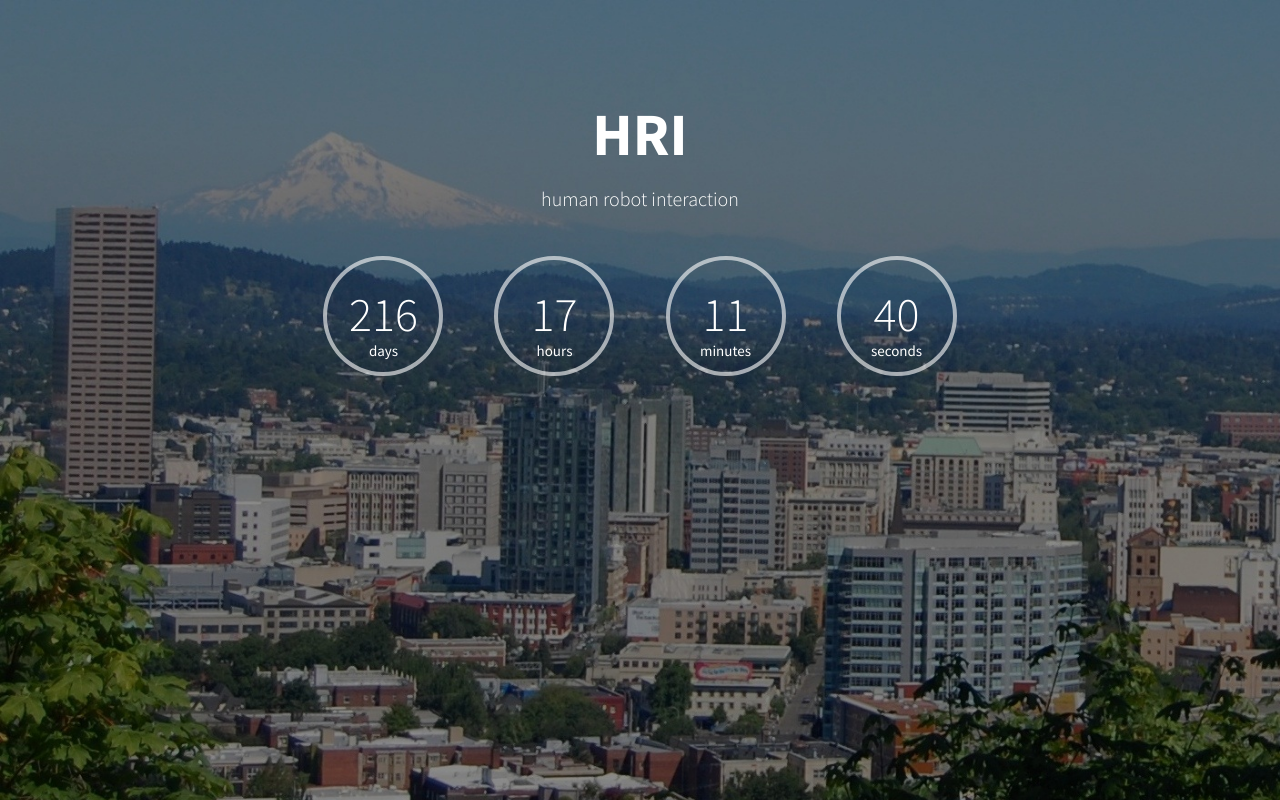
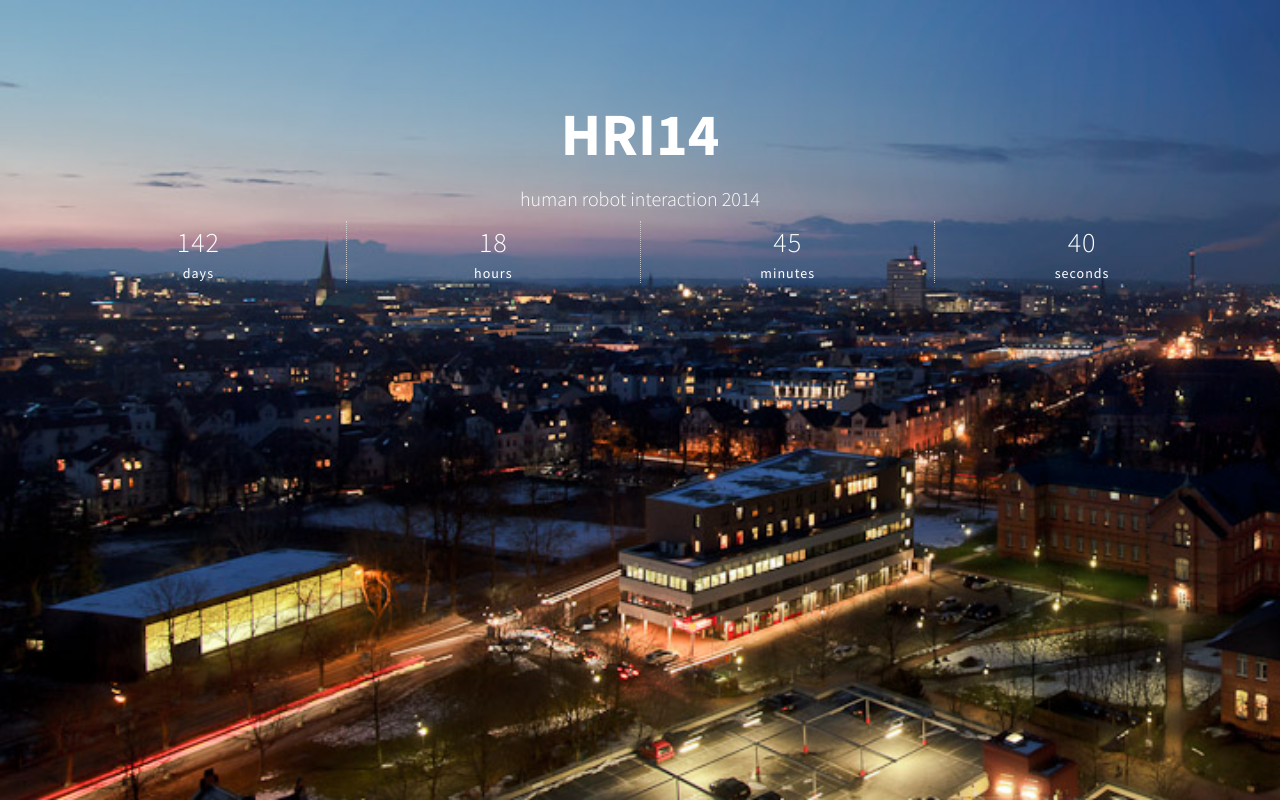
Before and after one commit to harmishhk/deadlines, a plain HTML site: page index.html in a window 1280 px wide. Both pictures are taken after a click on the element 640 px from the left and 48 px from the top of the page. Drawn offline with Linux system fonts and the light colour scheme.

Commit message:
synchronous loading of json and updating details page from json data based on clicked entry

```diff
--- a/css/main.css
+++ b/css/main.css
@@ -213,6 +213,12 @@ body {
         font-size: 12px;
         text-transform: lowercase;
     }
+
+    .timer-box{
+        margin: 35px 30px;
+        padding: 20px 0 0 0;
+        width: 110px;
+    }
 }
 
 /* other special media query for list view */
--- a/deadlines.json
+++ b/deadlines.json
@@ -2,19 +2,22 @@
     {
         "entry_no": "entry1",
         "shorttitle": "HRI14",
-        "fulltitle": "human robot interaction",
-        "date": "2015-05-01T00:00:00.511Z"
+        "fulltitle": "human robot interaction 2014",
+        "date": "2015-05-01T00:34:00.511Z",
+        "background": "img/bielefeld.jpg"
     },
     {
         "entry_no": "entry2",
         "shorttitle": "HRI15",
-        "fulltitle": "human robot interaction",
-        "date": "2015-02-16T00:30:00.511Z"
+        "fulltitle": "human robot interaction 2015",
+        "date": "2015-02-16T00:30:00.511Z",
+        "background": "img/portland.jpg"
     },
     {
         "entry_no": "entry3",
         "shorttitle": "HRI16",
-        "fulltitle": "human robot interaction",
-        "date": "2015-06-23T00:00:30.511Z"
+        "fulltitle": "human robot interaction 2016",
+        "date": "2015-06-23T06:00:30.511Z",
+        "background": "img/new-zealand.jpg"
     }
 ]
--- a/index.html
+++ b/index.html
@@ -58,13 +58,15 @@
     </section>
 
     <section id="details-view" style="display:none">
-        <div id="fullpage-bg" class="container fullview">
+        <div id="details-page" class+"container">
+            <div id="fullpage-bg" class=" fullview">
                 <h1 id="shorttitle"></h1>
                 <h2 id="fulltitle"></h2>
                 <div id="days" class="timer-box"></div>
                 <div id="hours" class="timer-box"></div>
                 <div id="minutes" class="timer-box"></div>
                 <div id="seconds" class="timer-box"></div>
+            </div>
         </div>
     </section>
 
@@ -106,6 +108,15 @@
     <div class="row row-sm-height"><br></div>
     </script>
 
+    <!--  define the template for details view page -->
+    <script id="details-tmpl" type="text/x-jsrender">
+    <div id="fullpage-bg" class=" fullview">
+    <h1>{{:shorttitle}}</h1>
+    <h2>{{:fulltitle}}</h2>
+    <div id="data-detail-counter"></div>
+    </div>
+    </script>
+
     <!-- custom js -->
     <script src="js/main.js"></script>
 </body>
--- a/js/main.js
+++ b/js/main.js
@@ -1,9 +1,21 @@
 $(document).ready(function(){
 
-    // load the data from deadlines.json file
-    $.getJSON('deadlines.json', function(entries) {
+    // load json data using a blocking call
+    var entries = (function () {
+        var json = null;
+        $.ajax({
+            'async': false,
+            'global': false,
+            'url': 'deadlines.json',
+            'dataType': "json",
+            'success': function (data) {
+                json = data;
+            }
+        });
+        return json;
+    })();
 
-        // convert date values for view and counters
+    // function to convert date values for view and counters
     $.views.converters({
         format: function(value) {
             var type = this.tagCtx.props.type;
@@ -25,12 +37,12 @@ $(document).ready(function(){
         }
     });
 
-        // applyt html template to json data
+    // applyt html template to json data using jsrender
     var template = $.templates("#entry-tmpl");
     var htmlOutput = template.render(entries);
     $("#entry-list").html(htmlOutput);
 
-        // initialize counters
+    // initialize the counters
     $('[data-countdown]').each(function() {
         var $this = $(this), finalDate = $(this).data('countdown');
         $this.countdown(finalDate, function(event) {
@@ -51,11 +63,37 @@ $(document).ready(function(){
     $('#entry2').css("background-color", colors[rand]);
 
     // trasit to detailed view when any entry is clicked
-        $(".entry-block").click(function(){
+    $(".entry-block").click(function(event){
+        // get clicket entry
+        var entry = null;
+        for (var i = 0; i < entries.length; i++) {
+            if (entries[i].entry_no == $(this).attr('id')) {
+                entry = entries[i];
+                break;
+            }
+        }
+
+        // render details page with clicked entry
+        var template = $.templates("#details-tmpl");
+        var htmlOutput = template.render(entry);
+        $("#details-page").html(htmlOutput);
+
+        // initialize counter on the details page
+        $('#data-detail-counter').countdown(moment(entry.date).format("YYYY[/]MM[/]DD hh[:]mm[:]ss")).on('update.countdown', function(event) {
+            var $this = $(this).html(event.strftime(''
+            + '<div class="list-timer-section"><div class="list-timer-amount">%D</div><div class="list-timer-period">day%!d</div></div>'
+            + '<div class="list-timer-section"><div class="list-timer-amount">%H</div><div class="list-timer-period">hour%!H</div></div>'
+            + '<div class="list-timer-section"><div class="list-timer-amount">%M</div><div class="list-timer-period">minute%!M</div></div>'
+            + '<div class="list-timer-section"><div class="list-timer-amount">%S</div><div class="list-timer-period">second%!S</div></div>'));
+        });
+
+        // change background image of details page
+        $('#fullpage-bg').css("background-image", "url(" + entry.background + ")");
+        $('#fullpage-bg').css("background-size", "cover");
+
+        // finally show the details page
         $("#list-view").fadeOut();
         $("#details-view").fadeIn();
-            $('#fullpage-bg').css("background-image", "url(img/portland.jpg)");
-            $('#fullpage-bg').css("background-size", "cover");
     });
 
     // transit back to list view when something is clicked on detailed view
@@ -64,48 +102,3 @@ $(document).ready(function(){
         $("#list-view").fadeIn();
     });
 });
-});
-
-(function($) {
-    var launch = new Date(2015, 06, 14, 11, 00);
-
-    var shorttitle = $('#shorttitle');
-    var fulltitle = $('#fulltitle');
-    var days = $('#days');
-    var hours = $('#hours');
-    var minutes = $('#minutes');
-    var seconds = $('#seconds');
-
-    setDate();
-    function setDate(){
-        var now = new Date();
-        if( launch < now ){
-            days.html('<h3>0</h3><p>day</p>');
-            hours.html('<h3>0</h3><p>hour</p>');
-            minutes.html('<h3>0</h3><p>minute</p>');
-            seconds.html('<h3>0</h3><p>second</p>');
-            shorttitle.html('...');
-            fulltitle.html('...');
-        }
-        else{
-            var s = -now.getTimezoneOffset()*60 + (launch.getTime() - now.getTime())/1000;
-            var d = Math.floor(s/86400);
-            days.html('<h3>'+d+'</h3><p>Day'+(d>1?'s':''),'</p>');
-            s -= d*86400;
-
-            var h = Math.floor(s/3600);
-            hours.html('<h3>'+h+'</h3><p>Hour'+(h>1?'s':''),'</p>');
-            s -= h*3600;
-
-            var m = Math.floor(s/60);
-            minutes.html('<h3>'+m+'</h3><p>Minute'+(m>1?'s':''),'</p>');
-
-            s = Math.floor(s-m*60);
-            seconds.html('<h3>'+s+'</h3><p>Second'+(s>1?'s':''),'</p>');
-            setTimeout(setDate, 1000);
-
-            shorttitle.html('HRI');
-            fulltitle.html('human robot interaction');
-        }
-    }
-})(jQuery);
```
Also changed, not shown: img/bielefeld.jpg (added), img/new-zealand.jpg (added). Lines whose indentation alone changed are shown as unchanged.
